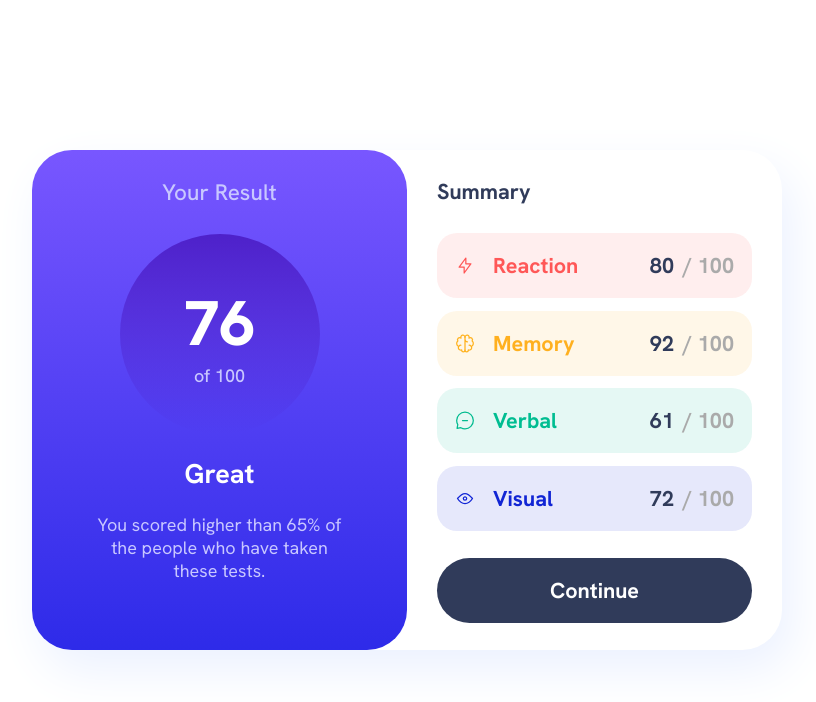
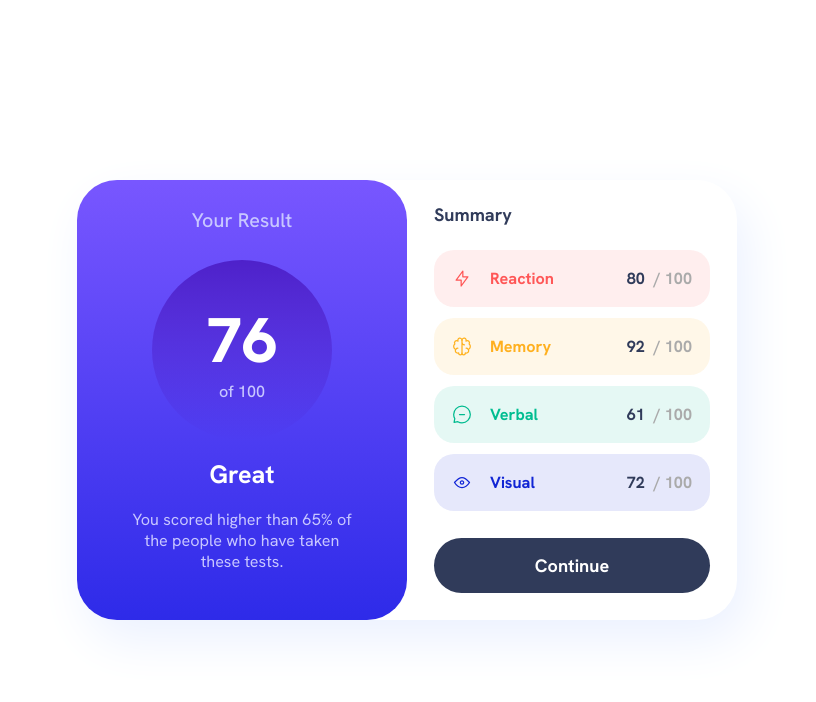
Before and after one commit to Ryau91/results-summary-component-main, a plain HTML site: page index.html in a window 1280 px wide. Shown: the whole page, without its empty margins (233-1049 px from the left). Drawn offline with Linux system fonts and the light colour scheme.

Commit message:
updated sizing

```diff
--- a/styles.css
+++ b/styles.css
@@ -36,33 +36,34 @@ main {
     align-items: center;
     text-align: center;
     border-radius: 0 0 40px 40px;
+    padding: 0 2.5rem;
 }
 
 .your-result {
     color: hsl(241, 100%, 89%);
     padding: 1.5rem;
     font-weight: 500;
-    font-size: 1.25rem;
 }
+
 .score {
     display: flex;
     background-image: linear-gradient(to bottom, hsla(256, 72%, 46%, 1), hsla(241, 72%, 46%, 0));
     flex-direction: column;
     align-items: center;
     justify-content: center;
-    width: 170px;
-    height: 170px;
+    width: 140px;
+    height: 140px;
     border-radius: 50%;
 }
 
 .score-top{
-    font-size: 3.5rem;
+    font-size: 3rem;
     font-weight: 800;
     color: white;
 }
 
 .score-bottom{
-    font-size: 1rem;
+    font-size: 0.9rem;
     font-weight: 500;
     color: hsl(241, 100%, 89%)
 }
@@ -71,15 +72,14 @@ main {
     color: white;
     padding: 0.5rem;
     font-weight: 700;
-    font-size: 1.5rem;
-    margin: 1vw;
+    font-size: 1.4rem;
+    margin: 0.5rem;
 }
 
 .statistic {
     color: hsl(241, 100%, 89%);
-    width: 80%;
-    font-size: 1rem;
     margin: 0;
+    font-size: 0.9rem;
 }
 
 /* overall-result ends */
@@ -91,23 +91,26 @@ main {
     flex-direction: column;
     flex-basis: 0;
     flex-grow: 5;
-    font-size: 1.5rem;
-    padding: 0 2rem;
+    padding: 0 1.5rem;
 }
 
-.summary, .category-name, .category-score, .slash-100, .continue{
-    font-size: 1.2rem;
+.category-name, .category-score, .slash-100, .continue{
     font-weight: 700;
 }
 .summary, .category-score {
     color: hsl(224, 30%, 27%);
-    font-size: 1.2rem;
+    font-weight: 700;
+}
+
+.category-name, .category-score, .slash-100{
+    font-weight: 700;
+    font-size: 0.9rem;
 }
 
 .summary{
     display: flex;
     align-items: center;
-    padding: 1.5rem 0;
+    padding: 1.3rem 0;
 }
 
 .categories-container{
@@ -154,7 +157,7 @@ main {
     align-items: center;
     align-self: center;
     width: 100%;
-    padding: 1rem;
+    padding: 0.9rem;
     background-color: hsl(224, 30%, 27%);
     color: white;
     border-radius: 50px;
@@ -164,8 +167,8 @@ main {
 
 @media (min-width: 480px) {
     main {
-        height: 500px;
-        width: 750px;
+        height: 440px;
+        width: 660px;
         flex-direction: row;
         justify-content: center;
         align-items: center;
@@ -176,17 +179,33 @@ main {
     .overall-result {
         border-radius: 40px;
         height: 100%;
-        padding: 0 4%;
+        padding: 0 1.5rem;
+    }
+
+    .your-result {
+        font-size: 1.1rem;
     }
 
     .score {
-        width: 200px;
-        height: 200px;
+        width: 180px;
+        height: 180px;
+    }
+
+    .score-top{
+        font-size: 3.5rem;
+    }
+
+    .statistic{
+        width: 13rem;
     }
 
     .breakdown {
         height: 100%;
         flex-grow: 4;
-        padding: 0 4%;
+        padding: 0 1.5rem;
+    }
+
+    .continue:hover{
+        background-image: linear-gradient(to bottom, hsl(252, 100%, 67%), hsl(241, 81%, 54%));
     }
 }
```
